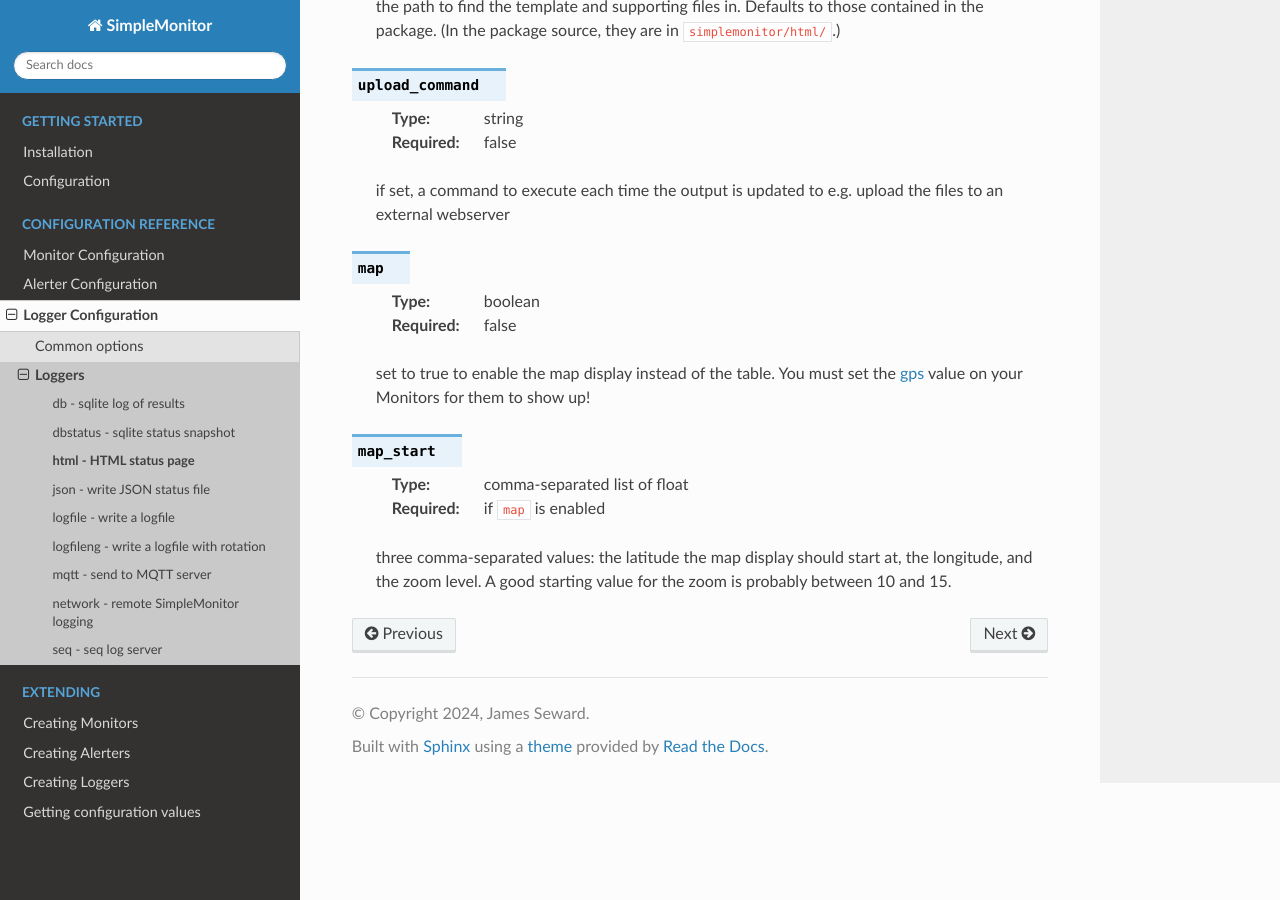
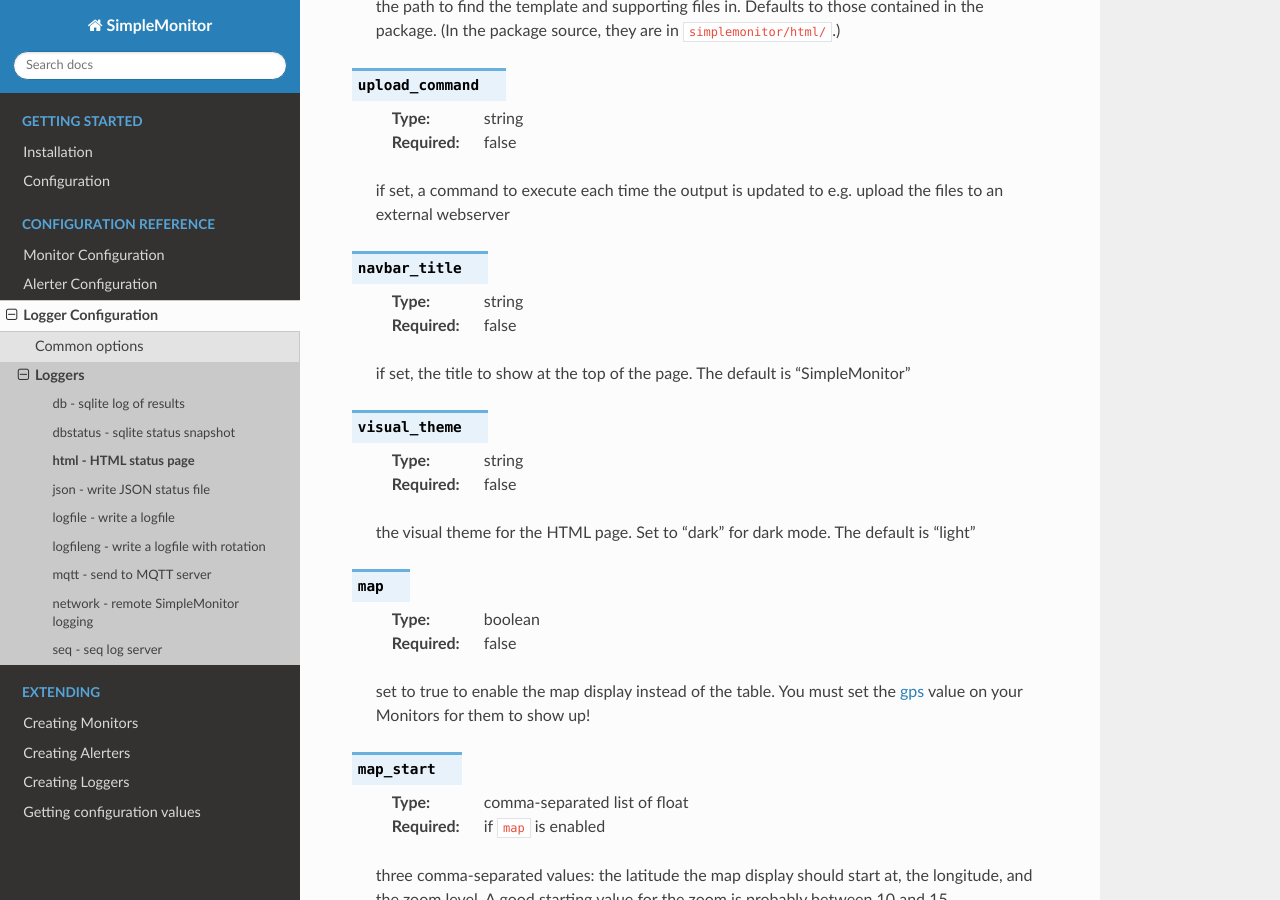
Before and after one commit to jamesoff/simplemonitor, a Sphinx documentation site: the page built from docs/loggers/html.rst, in a window 1280 px wide and 900 px high, scrolled down 1170 px. Built offline with Sphinx 7.4.7 and the Read the Docs theme 3.1.0, drawn with Linux system fonts in a browser that asks for light colours; pages that are not in the unit, such as notebooks, are missing from menus.

Commit message:
[Docs] Support "dark mode" and custom page title, in html logger

```diff
--- a/docs/loggers/html.rst
+++ b/docs/loggers/html.rst
@@ -48,6 +48,20 @@
 
     if set, a command to execute each time the output is updated to e.g. upload the files to an external webserver
 
+.. confval:: navbar_title
+
+    :type: string
+    :required: false
+
+    if set, the title to show at the top of the page. The default is "SimpleMonitor"
+
+.. confval:: visual_theme
+
+    :type: string
+    :required: false
+
+    the visual theme for the HTML page. Set to "dark" for dark mode. The default is "light"
+
 .. confval:: map
 
     :type: boolean
```
